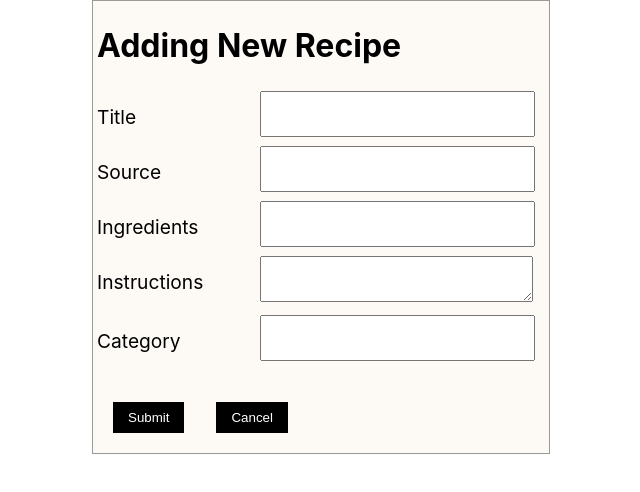
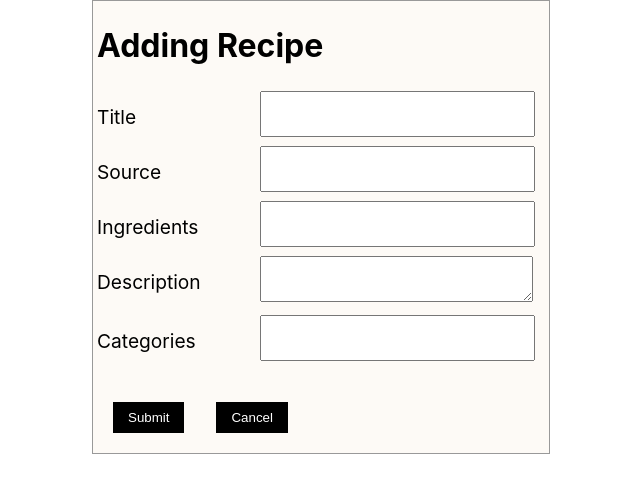
Before and after one commit to Lambda-Secret-Family-Recipes-5/client, a React (Create React App) app: page /addrecipe in a window 1280 px wide. Shown: the top 492 px of the page, without its empty margins (319-959 px from the left). Built offline with nearby package versions, Linux system fonts and the light colour scheme; no server answers.

Commit message:
Login Pages Styling and AddRecipe Form Fixed

```diff
--- a/src/components/AddRecipe.js
+++ b/src/components/AddRecipe.js
@@ -42,25 +42,26 @@ const AddRecipe = (props) => {
 
 
 	const { push } = useHistory();
-	const { id } = useParams();
+	const { user_id } = useParams();
 
 	const [recipe, setRecipe] = useState({
+		user_id:Date.now(),
 		title:"",
 		source: "",
-		ingredients: "",
-		instructions: "",
-		category: ""
+		ingredients: [""],
+		description: "",
+		categories: [""]
 	});
 
 	useEffect(()=>{
-        axiosWithAuth().post(`/auth/recipe/${id}`)
+        axiosWithAuth().post(`/recipes/${user_id}`)
             .then(res=>{
                 setRecipe(res.data);
             })
             .catch(err=>{
                 console.log(err.res);
             })
-    }, [id]);
+    }, [user_id]);
 
 	const handleChange = (e) => {
         setRecipe({
@@ -71,7 +72,7 @@ const AddRecipe = (props) => {
 
     const handleSubmit = (e) => {
 		e.preventDefault();
-    	axiosWithAuth().post(`/auth/recipe`, recipe)
+    	axiosWithAuth().post(`/recipes`, recipe)
       .then(res=>{
        setRecipe(res.data);
        console.log(res.data)
@@ -82,14 +83,14 @@ const AddRecipe = (props) => {
       })
 	}
 
-	const { title, source, ingredients, instructions, category } = recipe;
+	const { title, source, ingredients, description, categories } = recipe;
 
     return (
 	<StyledAddRecipe>
 		<div>
 			<form onSubmit={handleSubmit}>
 				<div>
-					<h1>Adding New Recipe <strong>{recipe.title}</strong></h1>
+					<h1>Adding {recipe.title} Recipe </h1>
 				</div>
 				<div>
 					<div>
@@ -105,12 +106,12 @@ const AddRecipe = (props) => {
 						<input value={ingredients} onChange={handleChange} name="ingredients" type="text" />
 					</div>
 					<div>
-						<label>Instructions</label>
-						<textarea value={instructions} onChange={handleChange} name="instructions"/>
+						<label>Description</label>
+						<textarea value={description} onChange={handleChange} name="description"/>
 					</div>
 					<div>
-						<label>Category</label>
-						<input value={category} onChange={handleChange} name="category" type="text" />
+						<label>Categories</label>
+						<input value={categories} onChange={handleChange} name="categories" type="text" />
 					</div>
 				</div>
                 <br/>
--- a/src/components/Login.js
+++ b/src/components/Login.js
@@ -12,6 +12,7 @@ padding: 0.25em;
 background-color: #fdfaf6;
 width: 32%;
 margin: auto;
+margin-bottom: 7%;
 }
 input{
 height: 5vh;
@@ -37,6 +38,7 @@ padding: 8px 15px;
 margin-top: 16px;
 }
 `
+
 const credentials={
     username: "",
     password: ""
@@ -57,7 +59,7 @@ const Login = () => {
 
   const login = e => {
     e.preventDefault();
-      axios.post('https://tt16-secret-recipes.herokuapp.com/api/auth/login', userLogin)
+      axios.post('https://tt16-secret-recipes.herokuapp.com/api/login', userLogin)
 
         .then(res=>{
         localStorage.setItem("token", res.data.payload);
@@ -72,9 +74,8 @@ const Login = () => {
   return (
     <StyledLogin>
       <div data-testid="loginForm" className="login">
+        <form onSubmit={login}>
         <h2>Login</h2>
-
-        <form onSubmit={login}>
           <label>Username:  </label>
           <input
             type="text"
@@ -95,7 +96,6 @@ const Login = () => {
 
           <button>Login</button>
         </form>
-
       </div>
     </StyledLogin>
   );
```
